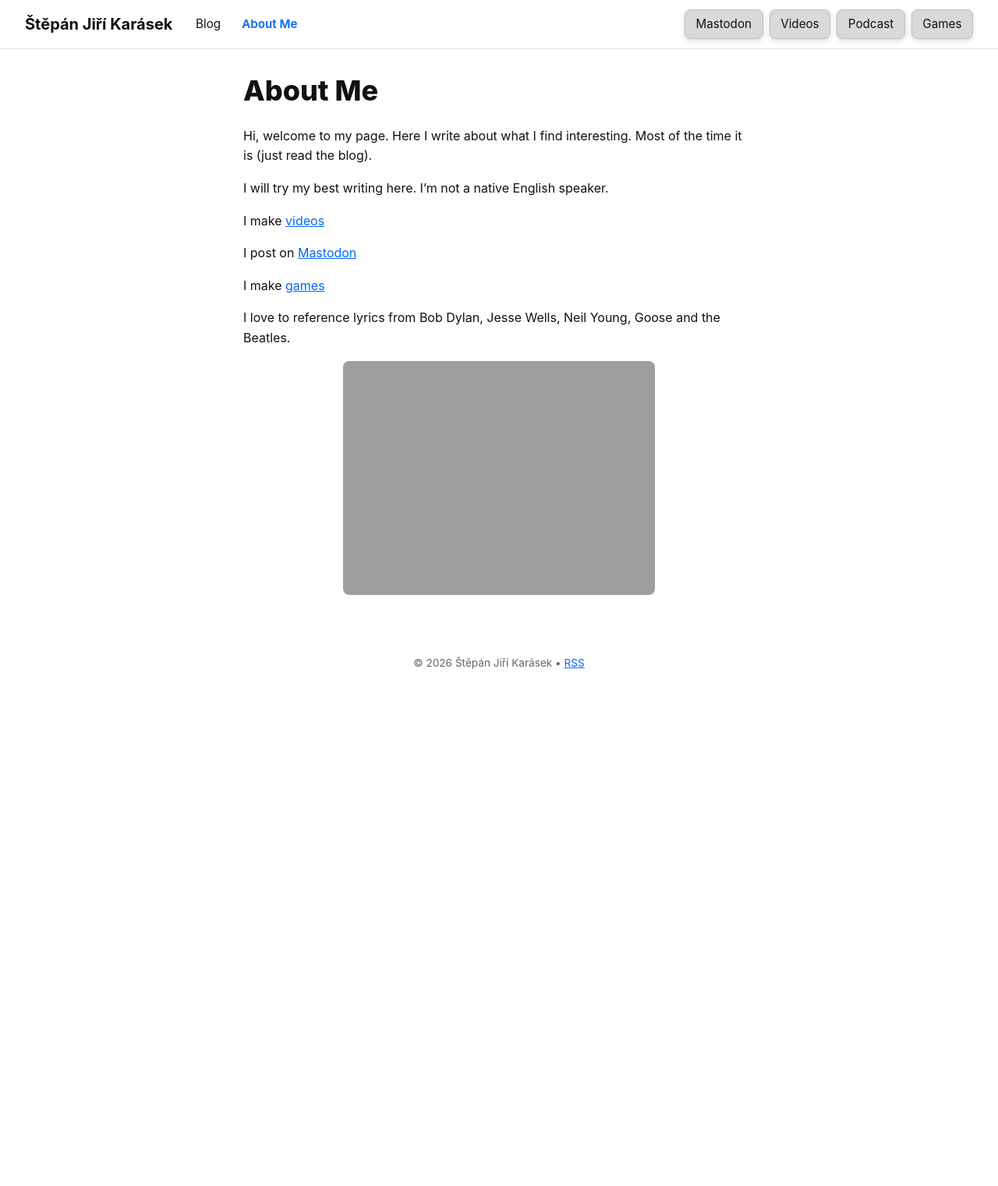
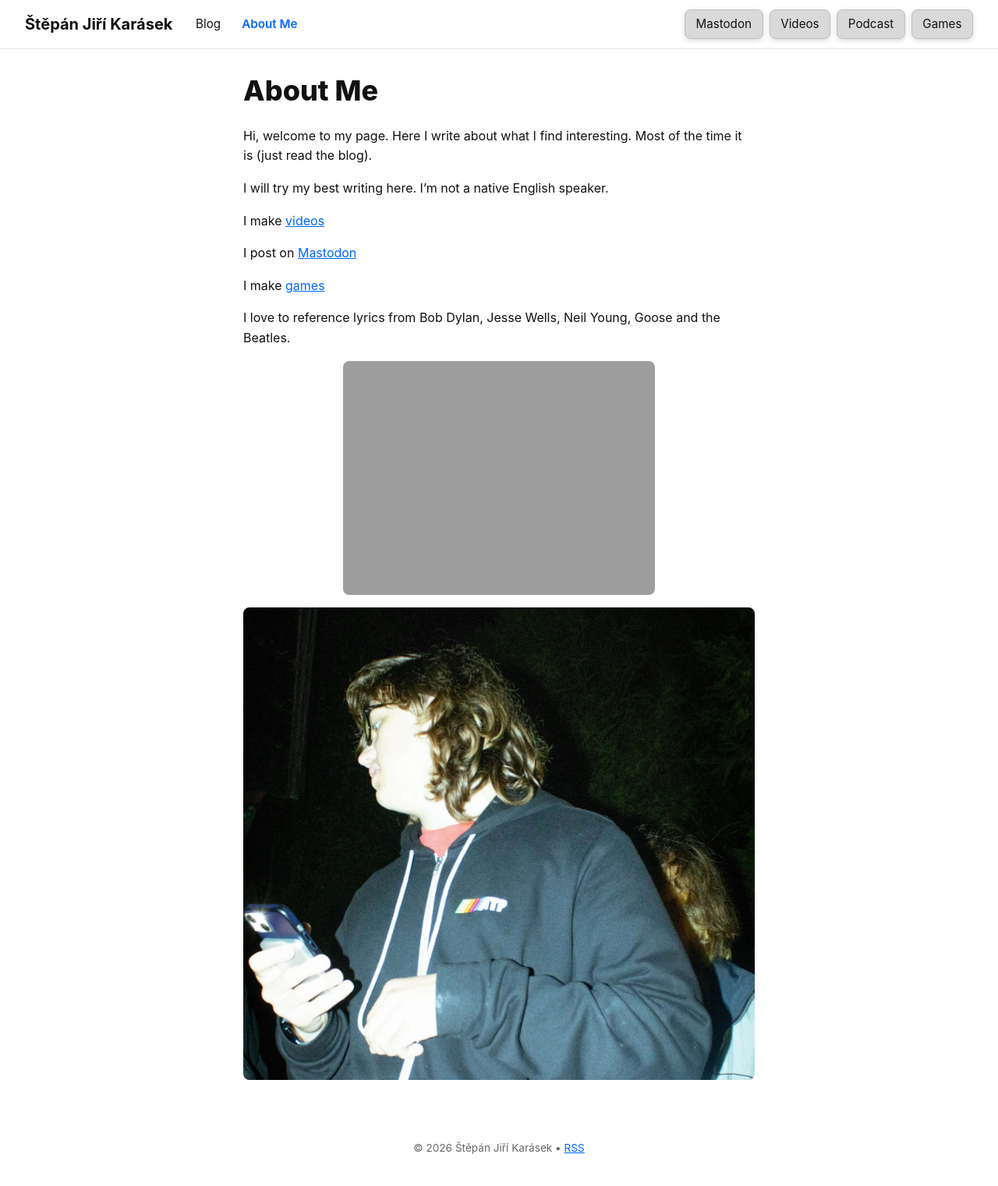
Before and after one commit to StepanJiri/stepankarasek.github.io, a Jekyll site: the page built from about.md, in a window 1280 px wide. Shown: the whole page at 78% size. Built offline with Jekyll 4.4.1, drawn with Linux system fonts in a browser that asks for light colours; before the commit the page ends 900 px from its top, so only the background shows below that.

Commit message:
Update about.md

```diff
--- a/about.md
+++ b/about.md
@@ -19,3 +19,4 @@ I make [games](https://itch.io)
 I love to reference lyrics from Bob Dylan, Jesse Wells, Neil Young, Goose and the Beatles.
 
 ![Inline Image Description]({{ '/assets/images/About_Me/Photo1_2,4.jpg' | relative_url }})
+![Inline Image Description]({{ '/assets/images/About_Me/Photo1_1,2.jpg' | relative_url }})
```
